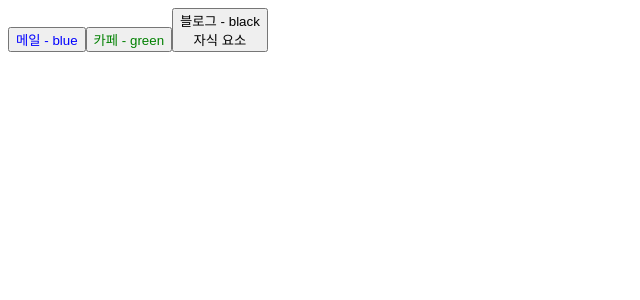
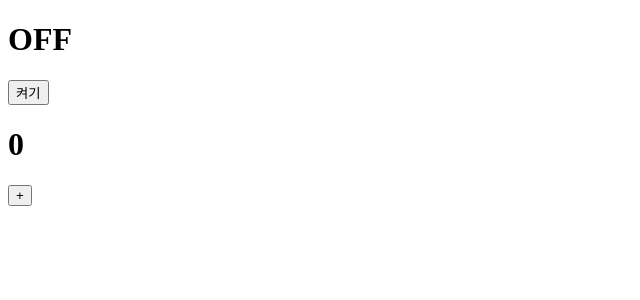
Before and after one commit to Thjanga/OnebiteReact, a React (Vite) app in the folder section05/: page / in a window 1280 px wide. Shown: the top 300 px of the page, without its empty margins (0-640 px from the left). Built offline with nearby package versions, Linux system fonts and the light colour scheme.

Commit message:
State로 상태관리하기

```diff
--- a/section05/src/App.jsx
+++ b/section05/src/App.jsx
@@ -1,31 +1,21 @@
 import './App.css'
-import Header from './components/Header.jsx';
-import Main from './components/Main.jsx';
-import Footer from './components/Footer.jsx';
-import Button from './components/Button.jsx';
+import { useState } from 'react'
 
 function App() {
-  const buttonProps = {
-    text : "메일",
-    color : "blue",
-    a : 1,
-    b : 2,
-    c : 3
-  }
-
+  const [count, setCount] = useState(0);
+  const [light, setLight] = useState("OFF");
   return (
     <>
-
-      {/* <Header />
-      <Main />
-      <Footer /> */}
-      <Button {...buttonProps}/>
-      <Button text={"카페"} color={"green"}/>
-      <Button text={"블로그"}>
-        <div>
-          자식 요소
-        </div>
-      </Button>
+    <div>
+      <h1>{light}</h1>
+      <button onClick={() => setLight(light === "OFF" ? "ON" : "OFF")}>
+        {light === "OFF" ? "켜기" : "끄기"}
+      </button>
+    </div>
+    <div>
+      <h1>{count}</h1>
+      <button onClick={() => setCount(count + 1)}>+</button>
+    </div>
     </>
   );
 }
```
